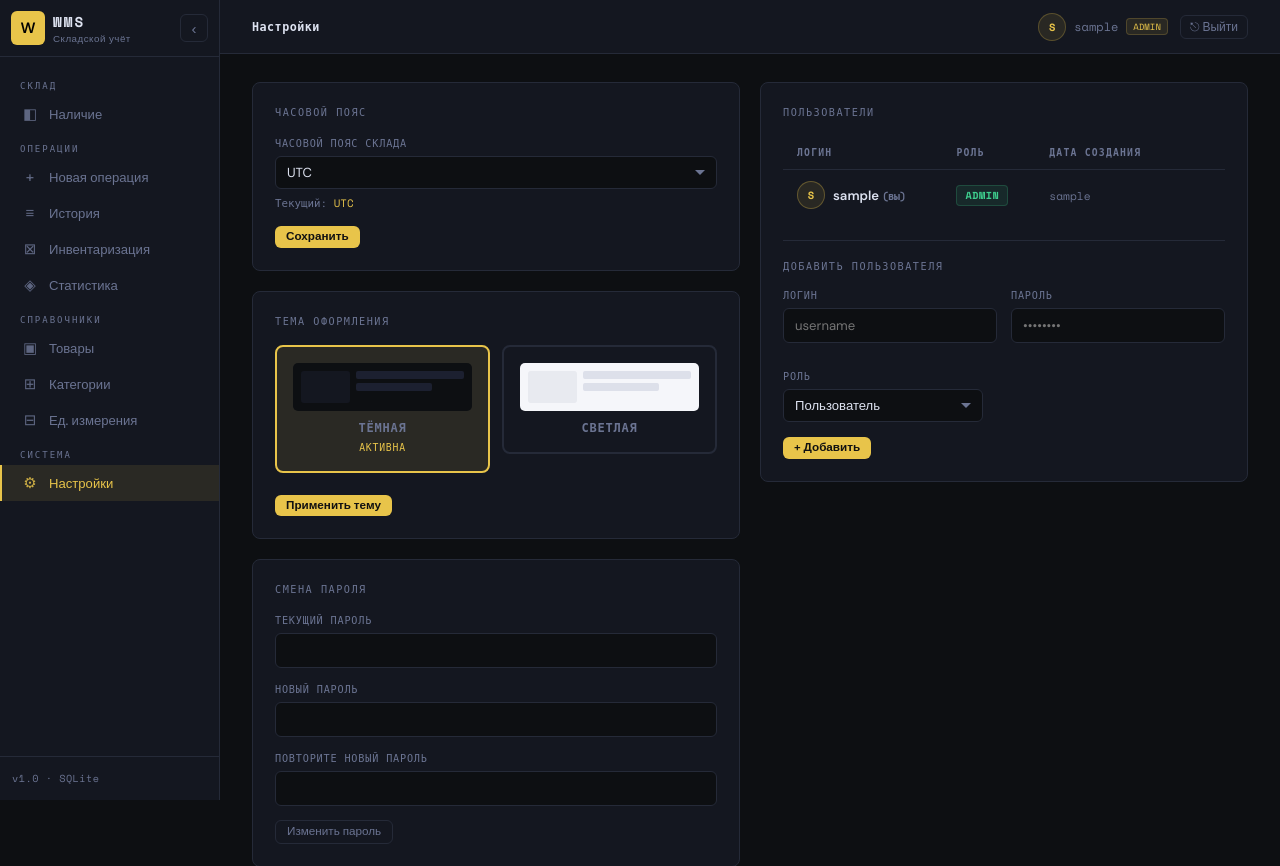
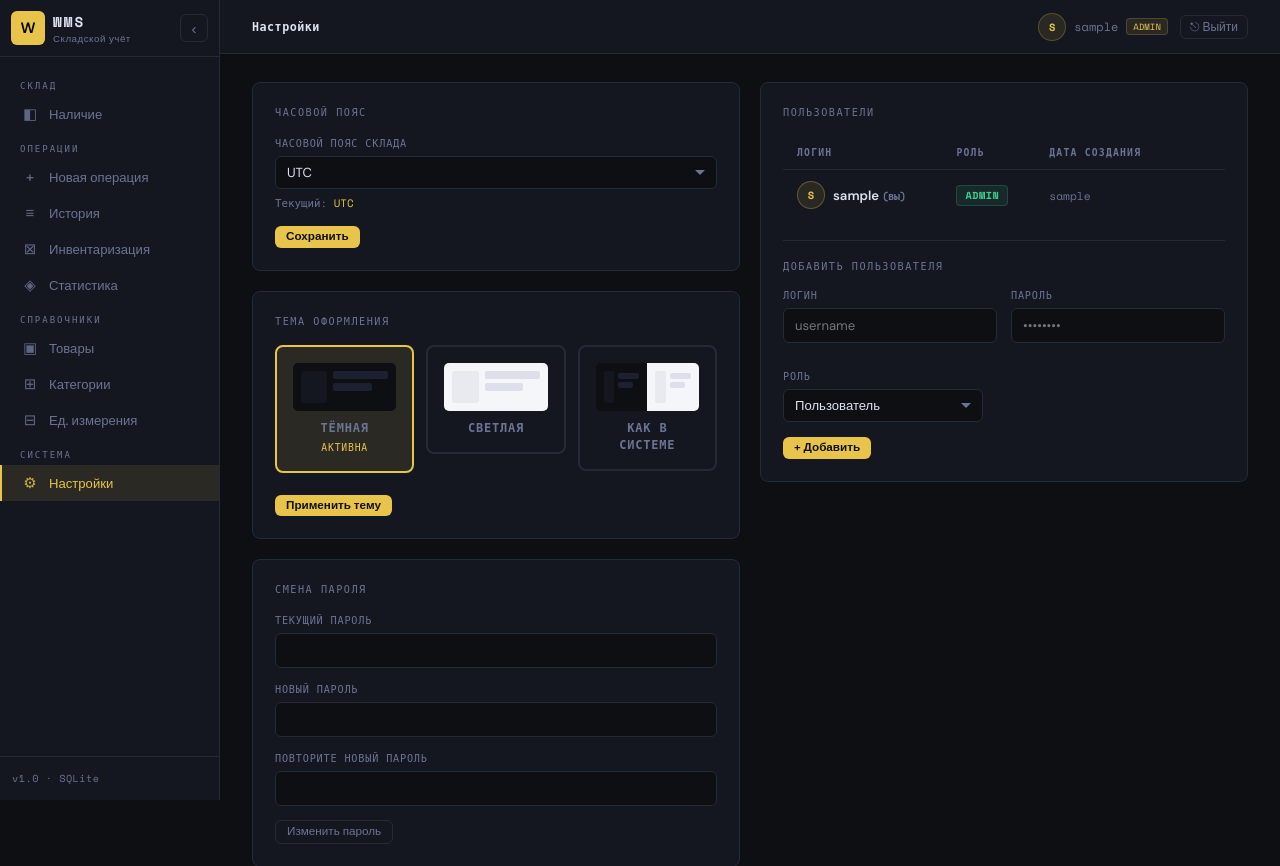
Before and after one commit to michaeldupchak-source/SKLAD, a Flask app: page /settings in a window 1280 px wide. Shown: the top 866 px of the page. Run offline with Flask 3, Linux system fonts and the light colour scheme; a user stored in the database is signed in; data comes from the database, SQL or seed files in the repository; data that the repository does not hold is empty; some libraries are stand-ins or nearby versions.

Commit message:
feat: add system theme option (follows OS preference)
- New 'system' theme value in DB (default for new users)
- base.html: FOUC script checks prefers-color-scheme when theme='system'
  and live-updates on OS preference change via matchMedia listener
- settings.html: third card with split dark/light preview thumbnail
- app.py: 'system' accepted as valid theme value

```diff
--- a/app.py
+++ b/app.py
@@ -380,8 +380,8 @@ def settings():
             flash('Часовой пояс сохранён')
 
         elif action == 'theme':
-            theme = request.form.get('theme', 'dark')
-            if theme in ('dark', 'light'):
+            theme = request.form.get('theme', 'system')
+            if theme in ('dark', 'light', 'system'):
                 db.execute("UPDATE users SET theme=? WHERE id=?", (theme, current_user.id))
                 db.commit()
             flash('Тема сохранена')
--- a/templates/base.html
+++ b/templates/base.html
@@ -12,8 +12,20 @@
   // Fix #12: Apply theme immediately to prevent flash of dark theme on light mode
   (function() {
     // Fix #12: Apply theme before render to prevent flash
-    var theme = '{% if current_user.is_authenticated and current_user.theme == "light" %}light{% else %}dark{% endif %}';
+    var savedTheme = '{{ current_user.theme if current_user.is_authenticated else "system" }}';
+    var theme;
+    if (savedTheme === 'system') {
+      theme = window.matchMedia('(prefers-color-scheme: light)').matches ? 'light' : 'dark';
+    } else {
+      theme = savedTheme;
+    }
     document.documentElement.setAttribute('data-theme', theme);
+    // Live-update when system preference changes (only in system mode)
+    if (savedTheme === 'system') {
+      window.matchMedia('(prefers-color-scheme: light)').addEventListener('change', function(e) {
+        document.documentElement.setAttribute('data-theme', e.matches ? 'light' : 'dark');
+      });
+    }
 
     // Fix sidebar flash: inject a no-transitions style immediately,
     // then remove it after two rAF cycles (after first real paint).
--- a/templates/settings.html
+++ b/templates/settings.html
@@ -47,6 +47,7 @@
     <input type="hidden" name="csrf_token" value="{{ csrf_token() }}">
     <input type="hidden" name="action" value="theme">
     <div style="display:flex;gap:12px;margin-bottom:16px">
+      <!-- Dark -->
       <label style="cursor:pointer;flex:1">
         <input type="radio" name="theme" value="dark" {% if current_theme=='dark' %}checked{% endif %} style="display:none" class="theme-radio">
         <div class="theme-card" data-theme-val="dark" style="border:2px solid {% if current_theme=='dark' %}var(--accent){% else %}var(--border){% endif %};
@@ -66,6 +67,7 @@
           {% endif %}
         </div>
       </label>
+      <!-- Light -->
       <label style="cursor:pointer;flex:1">
         <input type="radio" name="theme" value="light" {% if current_theme=='light' %}checked{% endif %} style="display:none" class="theme-radio">
         <div class="theme-card" data-theme-val="light" style="border:2px solid {% if current_theme=='light' %}var(--accent){% else %}var(--border){% endif %};
@@ -81,6 +83,36 @@
           </div>
           <div style="font-size:0.8rem;font-weight:600;text-align:center">Светлая</div>
           {% if current_theme=='light' %}
+          <div style="text-align:center;margin-top:4px;font-size:0.65rem;font-family:var(--mono);color:var(--accent)">АКТИВНА</div>
+          {% endif %}
+        </div>
+      </label>
+      <!-- System -->
+      <label style="cursor:pointer;flex:1">
+        <input type="radio" name="theme" value="system" {% if current_theme=='system' or not current_theme %}checked{% endif %} style="display:none" class="theme-radio">
+        <div class="theme-card" data-theme-val="system" style="border:2px solid {% if current_theme=='system' or not current_theme %}var(--accent){% else %}var(--border){% endif %};
+          border-radius:8px;padding:16px;background:{% if current_theme=='system' or not current_theme %}var(--accent-dim){% else %}transparent{% endif %};
+          transition:all 0.15s;cursor:pointer">
+          <div style="width:100%;height:48px;border-radius:5px;margin-bottom:8px;overflow:hidden;position:relative">
+            <div style="position:absolute;left:0;top:0;width:50%;height:100%;background:#0d0f12;
+              display:flex;gap:4px;padding:8px;box-sizing:border-box">
+              <div style="width:30%;background:#141720;border-radius:2px"></div>
+              <div style="flex:1;display:flex;flex-direction:column;gap:3px;padding-top:2px">
+                <div style="height:6px;background:#1c2030;border-radius:2px"></div>
+                <div style="height:6px;background:#1c2030;border-radius:2px;width:70%"></div>
+              </div>
+            </div>
+            <div style="position:absolute;right:0;top:0;width:50%;height:100%;background:#f5f6fa;
+              display:flex;gap:4px;padding:8px;box-sizing:border-box">
+              <div style="width:30%;background:#e8eaf0;border-radius:2px"></div>
+              <div style="flex:1;display:flex;flex-direction:column;gap:3px;padding-top:2px">
+                <div style="height:6px;background:#dde0ea;border-radius:2px"></div>
+                <div style="height:6px;background:#dde0ea;border-radius:2px;width:70%"></div>
+              </div>
+            </div>
+          </div>
+          <div style="font-size:0.8rem;font-weight:600;text-align:center">Как в системе</div>
+          {% if current_theme=='system' or not current_theme %}
           <div style="text-align:center;margin-top:4px;font-size:0.65rem;font-family:var(--mono);color:var(--accent)">АКТИВНА</div>
           {% endif %}
         </div>
```
